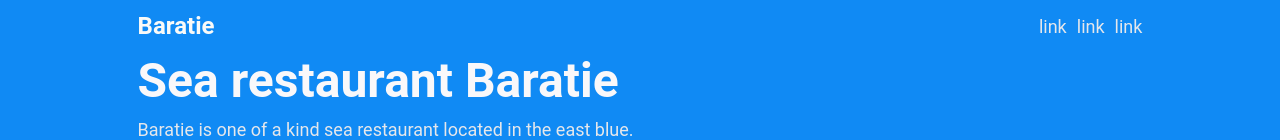
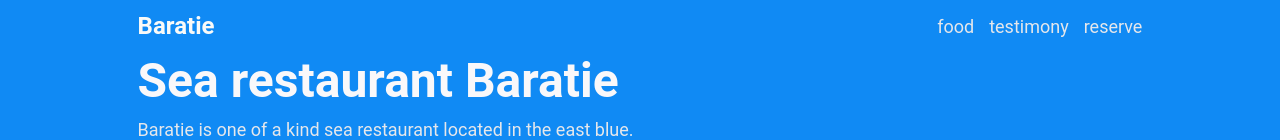
Before and after one commit to DhafinDzahin/landing-page, a plain HTML site: page index.html in a window 1280 px wide. Shown: the top 140 px of the page. Drawn offline with Linux system fonts and the light colour scheme.

Commit message:
feat: Make link fuction

```diff
--- a/index.html
+++ b/index.html
@@ -14,9 +14,9 @@
             <nav class="nav">
                 <h1 class="nav__logo">Baratie</h1>
                 <ul class="nav__links">
-                    <li class="nav__link"> <a href="#">link</a> </li>
-                    <li class="nav__link"> <a href="#">link</a> </li>
-                    <li class="nav__link"> <a href="#">link</a> </li>
+                    <li class="nav__link"> <a href="#food">food</a> </li>
+                    <li class="nav__link"> <a href="#testimony">testimony</a> </li>
+                    <li class="nav__link"> <a href="#reserve">reserve</a> </li>
                 </ul>
             </nav>
             <div class="hero">
@@ -31,7 +31,7 @@
                 </div>
                 <img src="/img/hero2.jpg" alt="restaurant image" class="hero__image">
             </div>
-            <div class="info">
+            <div class="info" id="food">
                 <h1 class="info__title">Favorite dishes</h1>
                 <div class="info__section">
                     <div class="info__container">
@@ -48,7 +48,7 @@
                     </div>
                 </div>
             </div>
-            <div class="testimony">
+            <div class="testimony" id="testimony">
                 <i class="testimony__quote">Baratie is a 3 star michelin restaurant that you can tell by just eating the
                     food.
                     Definitely well deserve and even more. More great information being persuasive and telling be to
@@ -56,7 +56,7 @@
                     eat here because food is good. </i>
                 <p class="testimony__quoter">~Well known food reviewer, mister sir</p>
             </div>
-            <div class="reserve">
+            <div class="reserve" id="reserve">
                 <div class="reserve-container">
                     <p class="reserve__title">Reserve a table now!</p>
                     <p class="reserve__text">We will call you when a table is your, so reserve now</p>
--- a/style.css
+++ b/style.css
@@ -3,6 +3,7 @@
     margin: 0;
     padding: 0;
     font-family: Roboto;
+    scroll-behavior: smooth;
 }
 
 .wrapper {
@@ -28,7 +29,7 @@
 .nav__links {
     list-style: none;
     display: flex;
-    gap: 10px;
+    gap: 15px;
     margin-right: 10%;
 }
 
@@ -36,6 +37,10 @@
     text-decoration: none;
     font-size: 18px;
     color: #e5e7eb;
+}
+
+.nav__link>a:hover {
+    text-shadow: 0 0 1px #e5e7eb;
 }
 
 .hero {
```
